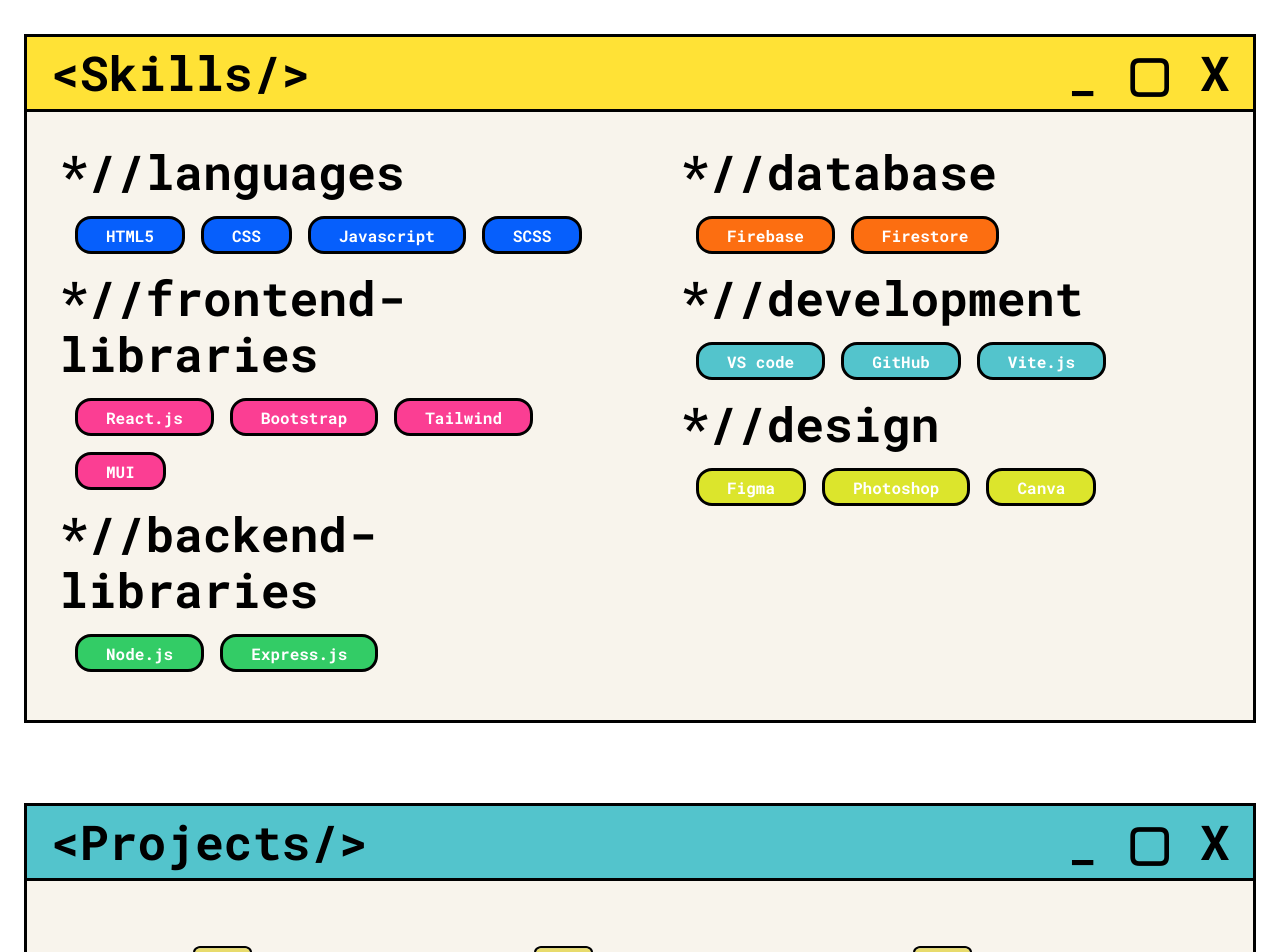
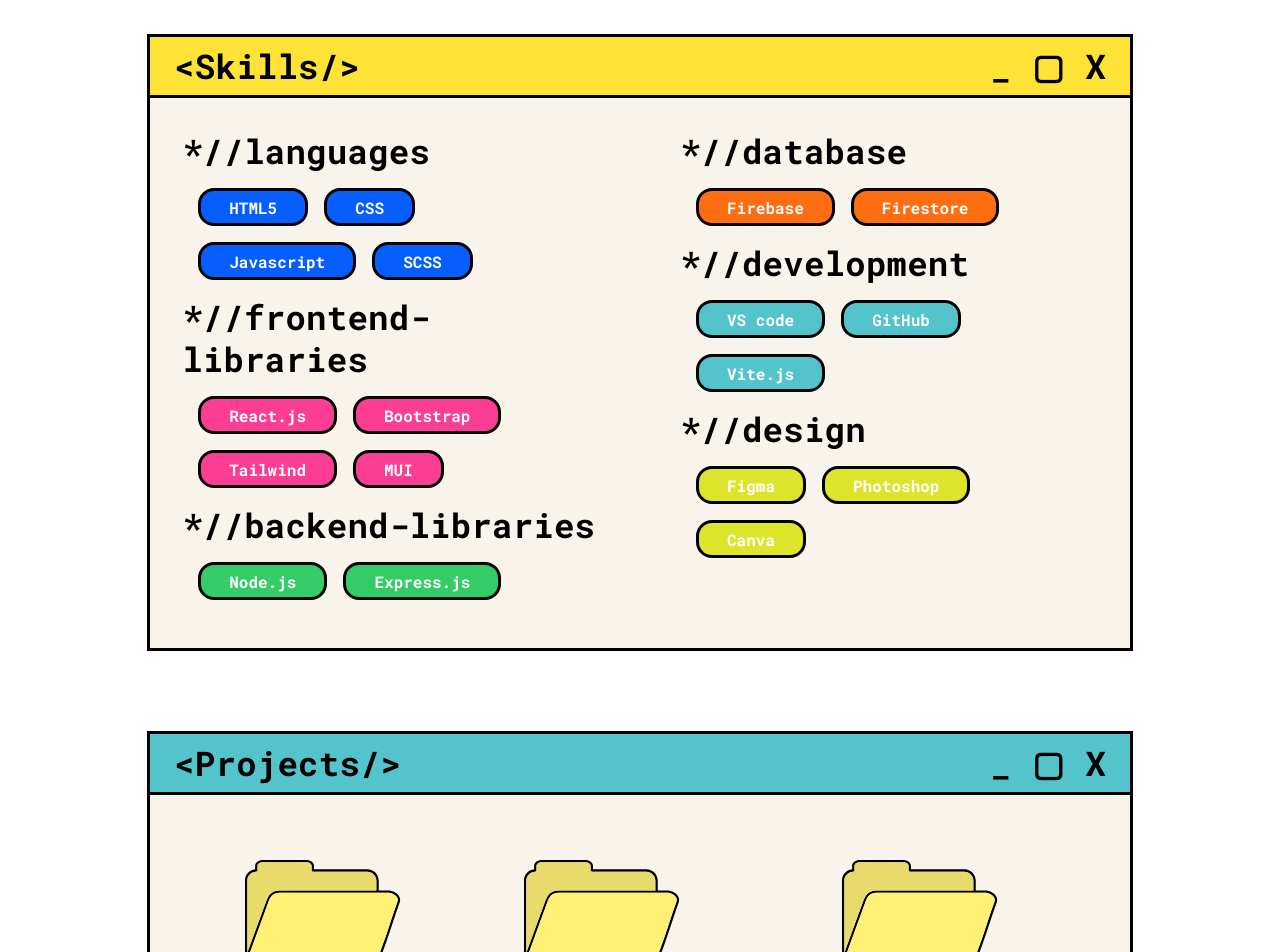
Before and after one commit to sagimartin/portfolio, a React (Vite) app in the folder Portfolio/: page / in a window 1280 px wide. Shown: the part 740-1692 px from the top of the page. Built offline with nearby package versions, Linux system fonts and the light colour scheme.

Commit message:
Fix Projects & Skills width

```diff
--- a/Portfolio/src/components/projects/Projects.jsx
+++ b/Portfolio/src/components/projects/Projects.jsx
@@ -8,7 +8,7 @@ export default function Projects() {
         <Box
             sx={{
                 backgroundColor: "var(--beige-color)",
-                width: "100%",
+                width: "80%",
                 margin: "5rem auto",
                 border: "3px solid black",
                 display: "flex",
@@ -27,26 +27,26 @@ export default function Projects() {
                 }}
             >
                 <Typography
-                    variant="h3"
+                    variant="h4"
                     fontFamily="var(--secondary-font)"
                     fontWeight="600"
                     marginLeft="1rem"
                     sx={{
                         "&:hover": {
-                            color: "var(--beige-color)",
+                            color: "black",
                         },
                     }}
                 >
                     {"<Projects/>"}
                 </Typography>
                 <Typography
-                    variant="h3"
+                    variant="h4"
                     fontFamily="var(--secondary-font)"
                     fontWeight="600"
                     marginRight="1rem"
                     sx={{
                         "&:hover": {
-                            color: "var(--beige-color)",
+                            color: "black",
                         },
                     }}
                 >
--- a/Portfolio/src/components/skills/Skills.jsx
+++ b/Portfolio/src/components/skills/Skills.jsx
@@ -13,7 +13,7 @@ export default function Skills() {
         <Box
             sx={{
                 backgroundColor: "var(--beige-color)",
-                width: "100%",
+                width: "80%",
                 margin: "5rem auto",
                 border: "3px solid black",
                 display: "flex",
@@ -32,7 +32,7 @@ export default function Skills() {
                 }}
             >
                 <Typography
-                    variant="h3"
+                    variant="h4"
                     fontFamily="var(--secondary-font)"
                     fontWeight="600"
                     marginLeft="1rem"
@@ -40,7 +40,7 @@ export default function Skills() {
                     {"<Skills/>"}
                 </Typography>
                 <Typography
-                    variant="h3"
+                    variant="h4"
                     fontFamily="var(--secondary-font)"
                     fontWeight="600"
                     marginRight="1rem"
@@ -64,7 +64,7 @@ export default function Skills() {
                     {firstThreeCategories.map(([categoryName, categoryData], categoryIndex) => (
                         <div key={categoryIndex}>
                             <Typography
-                                variant="h3"
+                                variant="h4"
                                 sx={{
                                     fontFamily: "var(--secondary-font)",
                                     fontWeight: "600",
@@ -114,7 +114,7 @@ export default function Skills() {
                     {restCategories.map(([categoryName, categoryData], categoryIndex) => (
                         <div key={categoryIndex}>
                             <Typography
-                                variant="h3"
+                                variant="h4"
                                 sx={{
                                     fontFamily: "var(--secondary-font)",
                                     fontWeight: "600",
```
